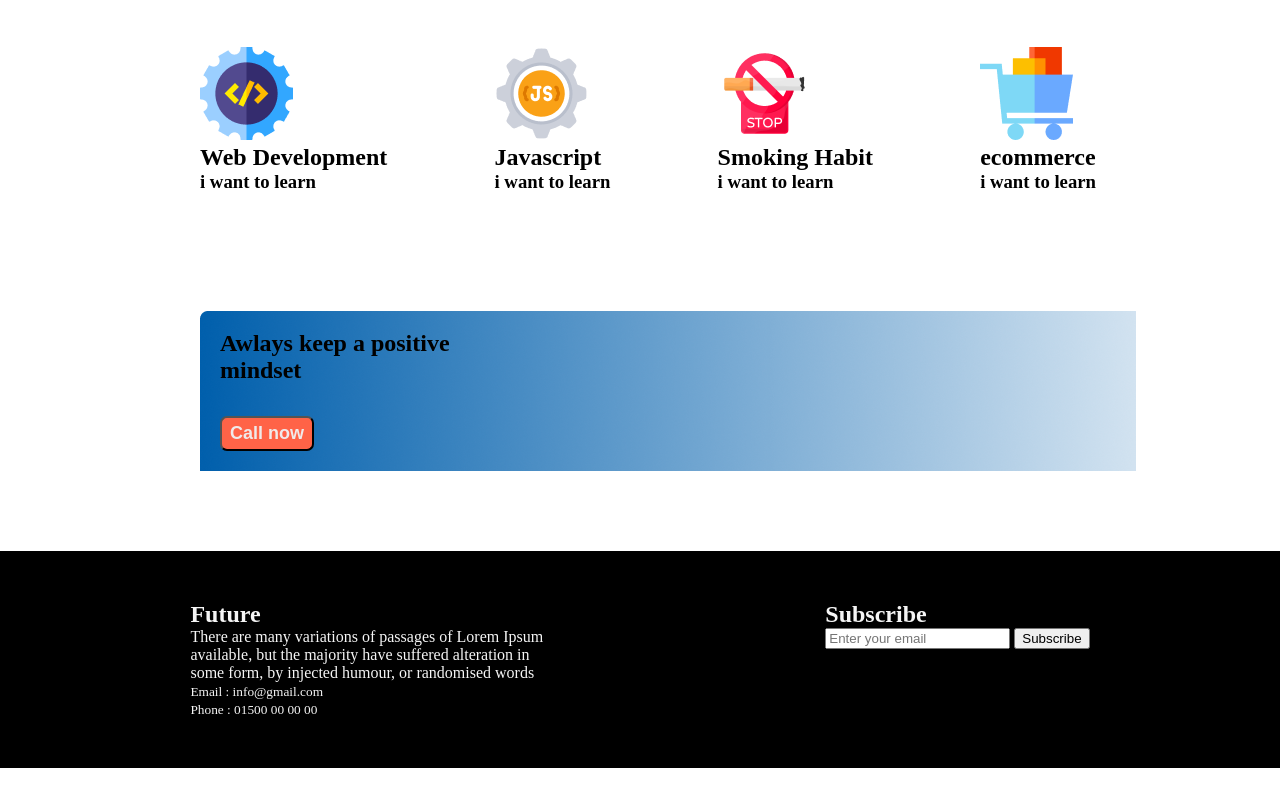
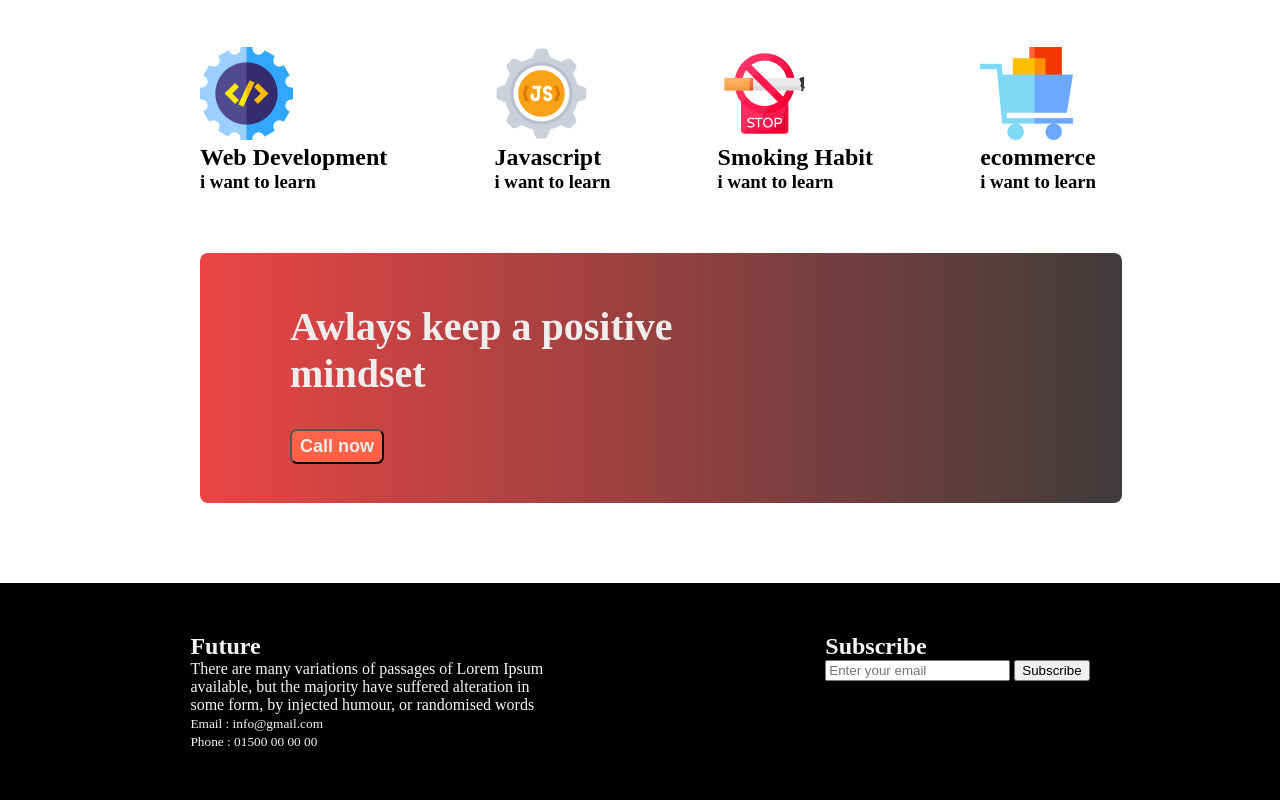
Before and after one commit to SagorChowdhury404/NewYearNewWebsite, a plain HTML site: page index.html in a window 1280 px wide. Shown: the part 1522-2322 px from the top of the page. Before the commit the page ends 2290 px from the top, so only its background shows below. Drawn offline with Linux system fonts and the light colour scheme; files whose address does not match are found by name.

Commit message:
added section

```diff
--- a/css/style.css
+++ b/css/style.css
@@ -38,10 +38,9 @@
 }
 
 /* headerBanner Section finished --------- */
-/* -------- */
+/* ----------------------------------------------------- */
 
 /* cardSection start ------- */
-
 #cardSection {
     display: flex;
     align-items: center;
@@ -71,12 +70,13 @@
     font-size: 16px;
 }
 
+/* card section  finish-------- */
 
 
-
-/* -----------------plan section ---------- */
+/* -----------------plan section  start ---------- */
 #plancard {
     margin-top: 30px;
+
 }
 
 #planSection {
@@ -84,19 +84,32 @@
     justify-content: space-between;
     margin: 5px 20px;
     width: 70%;
-    height: 202.96px;
+    /* height: 202px; */
     margin: 60px 200px;
 
 }
 
 /* //////////////////////// */
+
+/* positiveCard start  -------------  */
+
 #positiveCard {
-    width: 70%;
-    background-image: url(/images/gradient1.png);
+    width: 65%;
+    background-image: url(/images/watch.png);
+    background-repeat: no-repeat;
     margin-left: 200px;
     text-align: start;
-    padding: 20px;
+    padding-left: 90px;
+    padding-top: 50px;
+    height: 200px;
+    border-radius: 8px;
+    background-image: linear-gradient(to right, rgb(235, 69, 69) , rgb(63, 59, 59));
+
+    ;
+
 }
+
+/* footer start ----------------- */
 
 #footer {
     background-color: black;
--- a/index.html
+++ b/index.html
@@ -59,6 +59,10 @@
             </div>
         </section>
 
+        <!-- section finished ---------------------------- -->
+
+
+        <!-- planCard start --------------/////////////// -->
 
         <section id="plancard">
             <h1 style="text-align: center;
@@ -90,13 +94,18 @@
             </div>
         </section>
 
+        <!-- positiveCard - start-----////////// -->
+
         <section id="positiveCard">
             <div>
-                <h1> Awlays keep a positive <br> mindset</h1>
+                <h1 style="font-weight: 700;
+                font-size: 40px; color: rgb(241, 237, 237);"> Awlays keep a positive <br> mindset</h1>
                 <button id="conectBTN" type="submit">Call now</button>
             </div>
         </section>
     </main>
+
+    <!-- ----------------/////////////// -->
 
 
 
```
